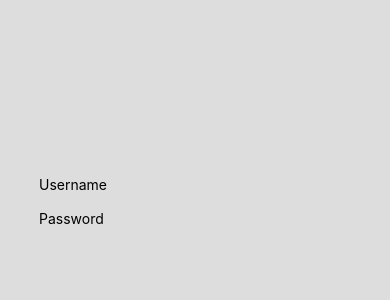
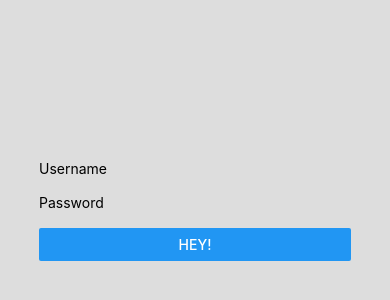
Before and after one commit to MiguelGarcia95/react-native-practice2, a React Native app: screen / in a window 390 px wide. Shown: the part 212-512 px from the top of the page. Built offline with nearby package versions, Linux system fonts and the light colour scheme.

Commit message:
changed app page

```diff
--- a/App.js
+++ b/App.js
@@ -7,15 +7,20 @@
  */
 
 import React, {Component} from 'react';
-import {StyleSheet, Text, TextInput, View} from 'react-native';
+import {StyleSheet, Text, TextInput, View, Button} from 'react-native';
 
 class App extends Component {
   constructor() {
     super();
     this.state = {
-      username: '',
-      password: ''
     }
+    this.buttonPressed = this.buttonPressed.bind(this);
+  }
+
+  buttonPressed() {
+    const username = this._username._lastNativeText;
+    const password = this._password._lastNativeText;
+    console.log(username, password);
   }
 
   render() {
@@ -23,11 +28,15 @@
       <View style={styles.container}>
         <Text>Username</Text>
         <TextInput
+          ref={input => this._username = input}
         />
 
         <Text>Password</Text>
         <TextInput
+          ref={input => this._password = input}
         />
+
+        <Button title={"Hey!"} onPress={this.buttonPressed} />
       </View>
     );
   }
```
